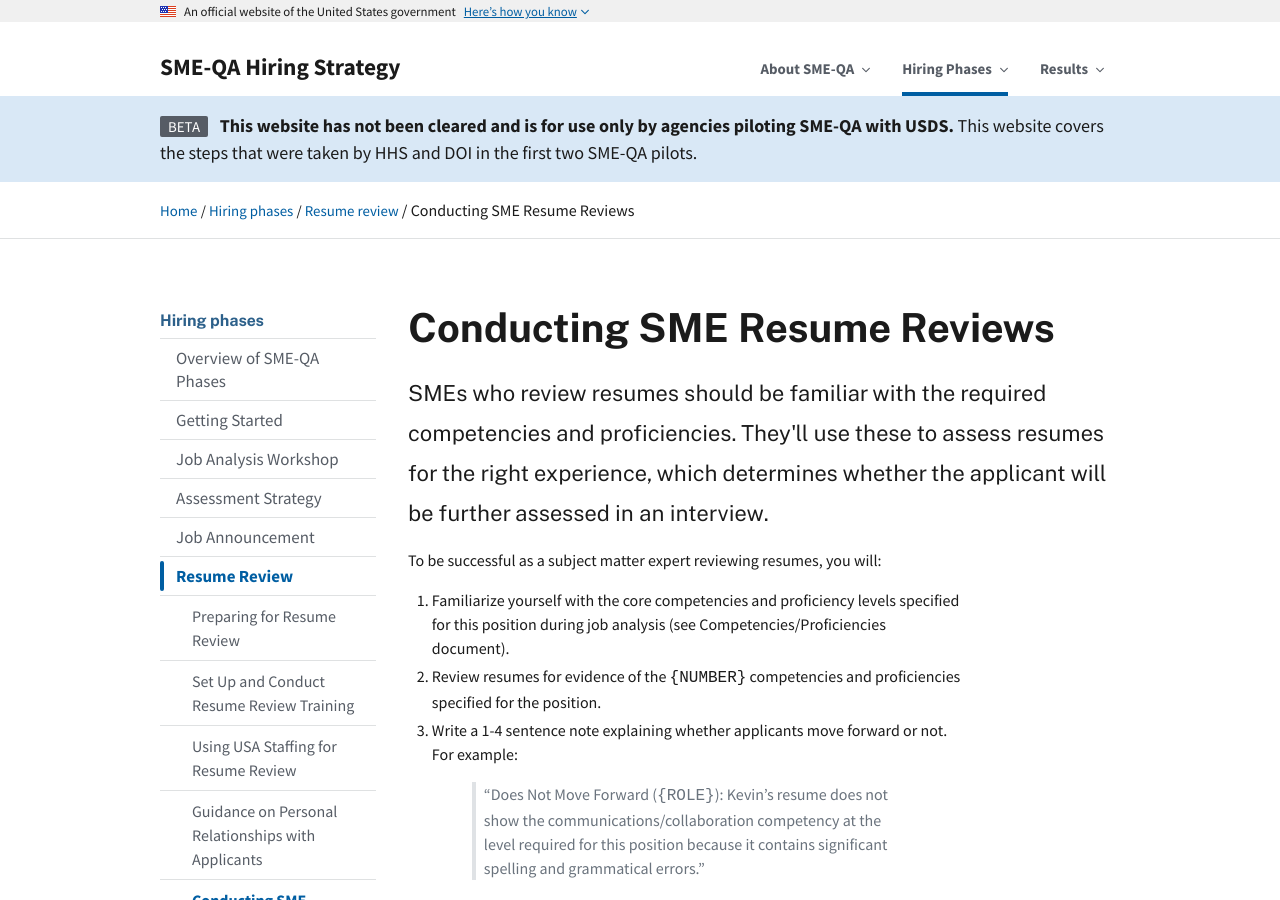
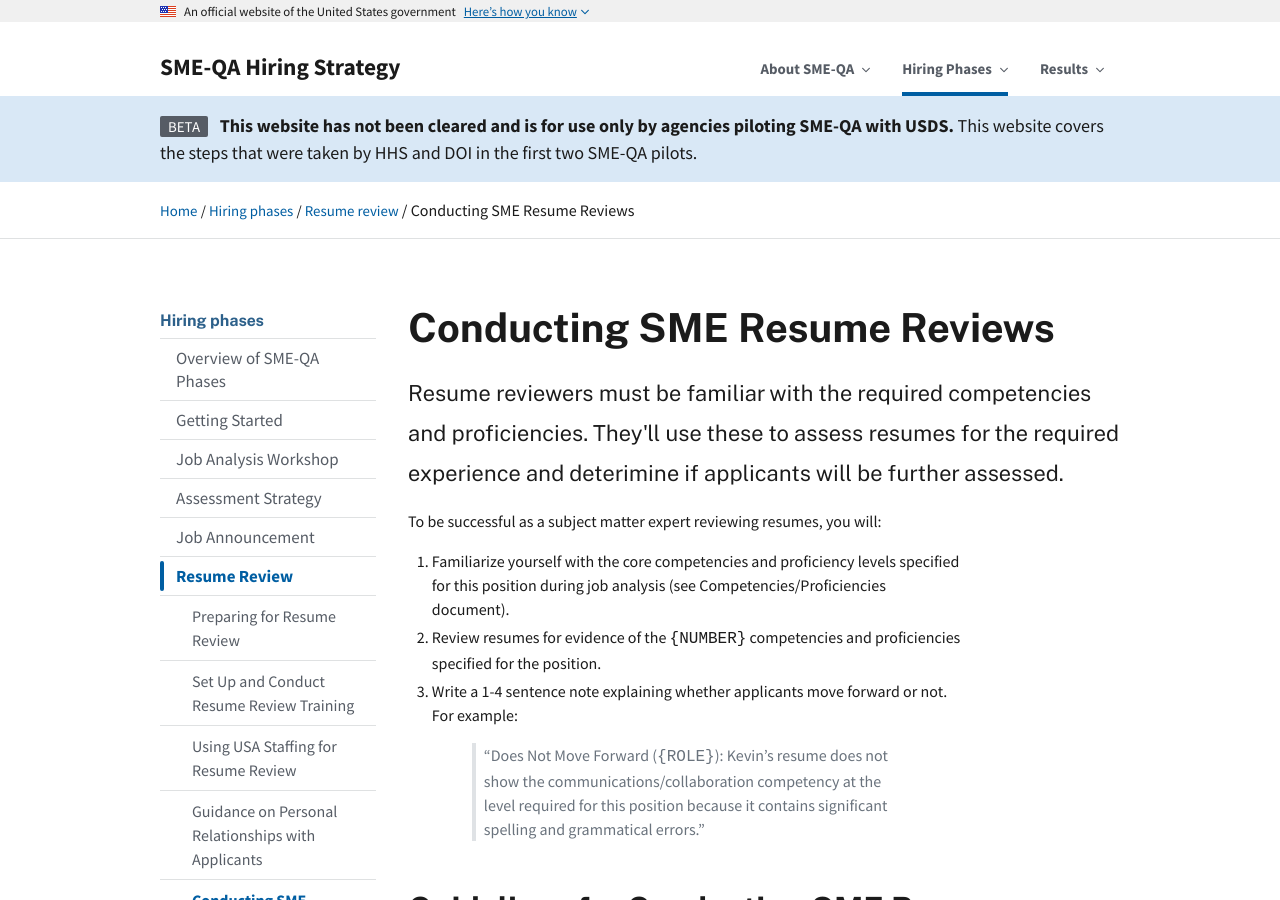
Before and after one commit to usds/SME-QA-Website, a Jekyll site: the page built from pages/phases/resume-review/sme-instructions.md, in a window 1280 px wide and 900 px high. Built offline with Jekyll 4.4.1, drawn with Linux system fonts in a browser that asks for light colours.

Commit message:
Update sme-instructions.md

```diff
--- a/pages/phases/resume-review/sme-instructions.md
+++ b/pages/phases/resume-review/sme-instructions.md
@@ -6,7 +6,7 @@ title: Conducting SME Resume Reviews
 sidenav: hiring-phases
 phase: resume-review
 sub-phase-order: 050
-intro: SMEs who review resumes should be familiar with the required competencies and proficiencies. They'll use these to assess resumes for the right experience, which determines whether the applicant will be further assessed in an interview.
+intro: Resume reviewers must be familiar with the required competencies and proficiencies. They'll use these to assess resumes for the required experience and deterimine if applicants will be further assessed.
 ---
 
 <p class="usa-intro">
```
